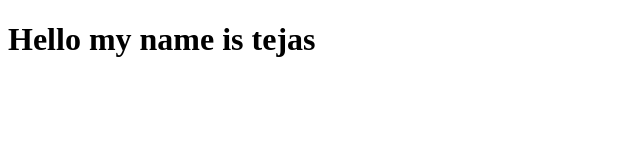
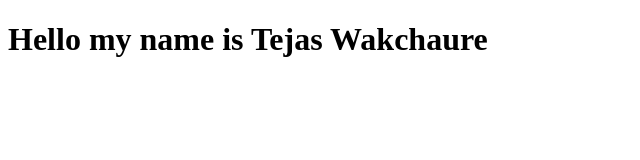
Before and after one commit to Wakchaure123/Host, a plain HTML site: page index.html in a window 1280 px wide. Shown: the whole page, without its empty margins (0-640 px from the left). Drawn offline with Linux system fonts and the light colour scheme.

Commit message:
Name With surname

```diff
--- a/index.html
+++ b/index.html
@@ -5,7 +5,7 @@
     </head>
     <body>
         <h1>
-            Hello my name is tejas
+            Hello my name is Tejas Wakchaure
         </h1>
     </body>
 </html>
```
